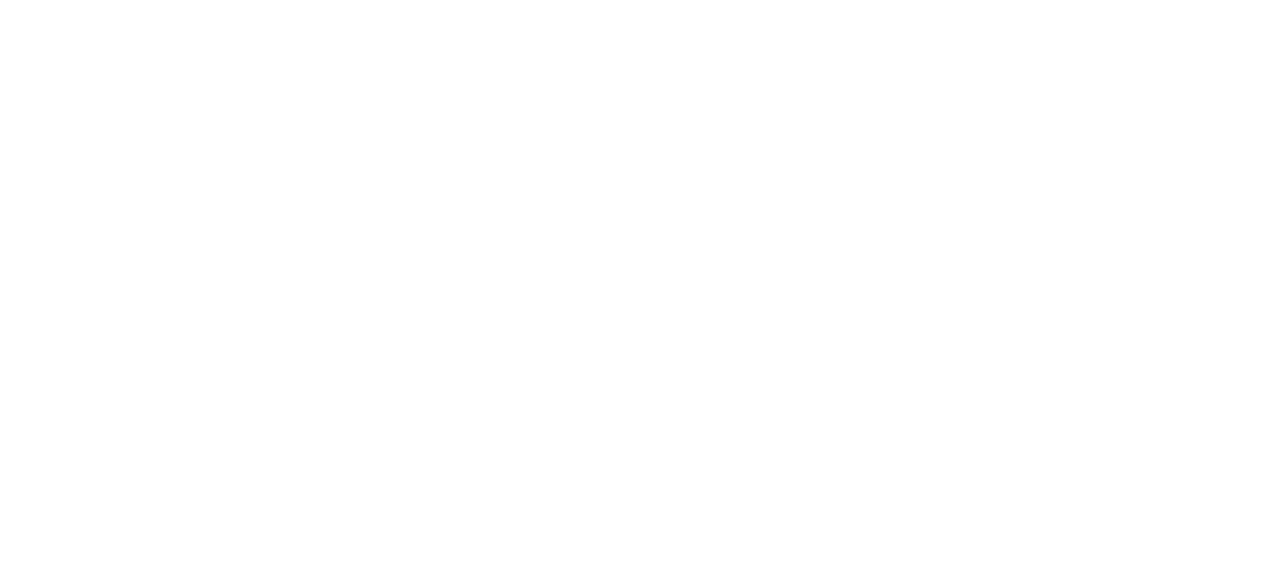
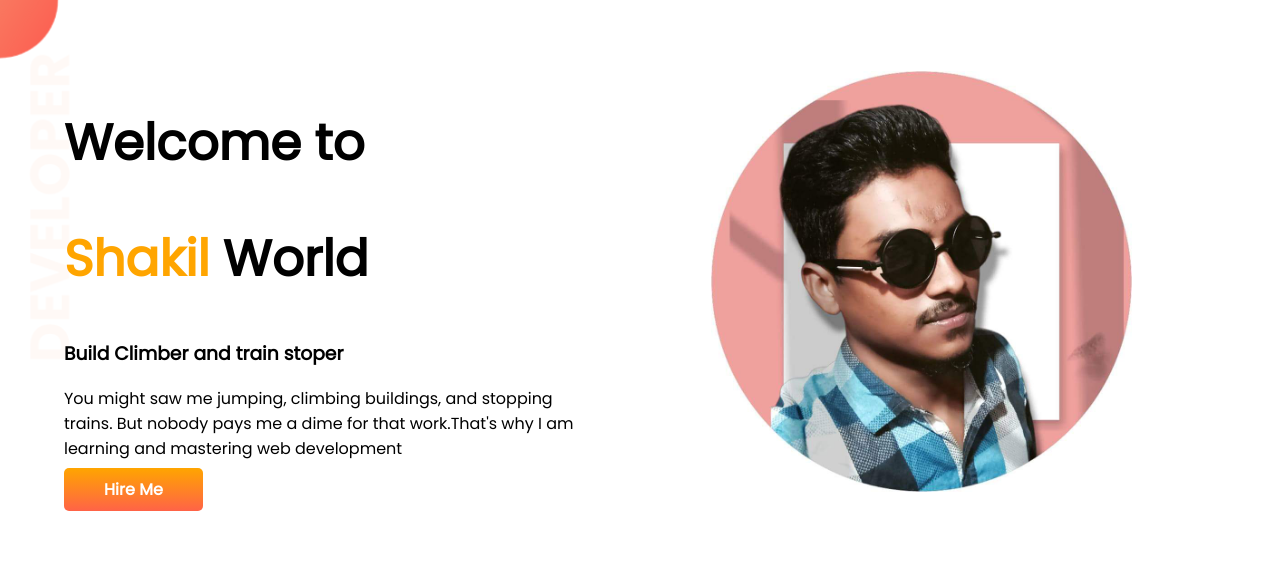
Before and after one commit to Shakil8436/devloper-protfolio-phero, a plain HTML site: page index.html in a window 1280 px wide. Drawn offline with Linux system fonts and the light colour scheme.

Commit message:
top banner added

```diff
--- a/index.html
+++ b/index.html
@@ -6,8 +6,26 @@
   <meta http-equiv="X-UA-Compatible" content="IE=edge">
   <meta name="viewport" content="width=device-width, initial-scale=1.0">
   <title>jhoker protfolio</title>
+  <link rel="preconnect" href="https://fonts.googleapis.com">
+  <link rel="preconnect" href="https://fonts.gstatic.com" crossorigin>
+  <link href="https://fonts.googleapis.com/css2?family=Poppins&display=swap" rel="stylesheet">
   <link rel="stylesheet" href="style.css">
 </head>
+<section class="top-banner">
+  <div class="half-width">
+    <h1>Welcome to </h1>
+    <h1><span class="orange-color">Shakil</span> World</h1>
+    <h3>Build Climber and train stoper</h3>
+    <p>You might saw me jumping, climbing buildings, and stopping trains. But nobody pays me a dime for that work.That's
+      why I
+      am learning and mastering web development</p>
+    <a class="link-botton" target="_blank" href="https://www.facebook.com/shakil.vai.respect.me/photos_by">Hire Me</a>
+  </div>
+  <div class="half-width">
+    <img src="images/shakil.jpg" alt="photo">
+  </div>
+</section>
+
 
 <body>
 
--- a/style.css
+++ b/style.css
@@ -0,0 +1,32 @@
+body {
+  font-family: 'Poppins', sans-serif;
+  margin: 0%;
+}
+h1 {
+  font-size: 50px;
+}
+.orange-color {
+  color: orange;
+}
+section {
+  display: flex;
+}
+.half-width {
+  width: 50%;
+  padding: 5%;
+}
+.half-width img {
+  width: 85%;
+}
+.link-botton {
+  text-decoration-line: none;
+  background-image: linear-gradient(orange, tomato);
+  padding: 10px 40px;
+  color: white;
+  font-weight: 700;
+  border-radius: 5px;
+}
+.top-banner {
+  background-image: url(images/top-banner.png);
+  background-repeat: no-repeat;
+}
```
Also changed, not shown: images/dream-bg.png (added), images/exp-bg.png (added), images/jhankar.png (added), images/jhankar2.png (added), images/my-bg.png (added), images/my-bg2.png (added), images/shakil.jpg (added), images/shakil2.jpg (added), images/top-banner.png (added), 7 other files.
